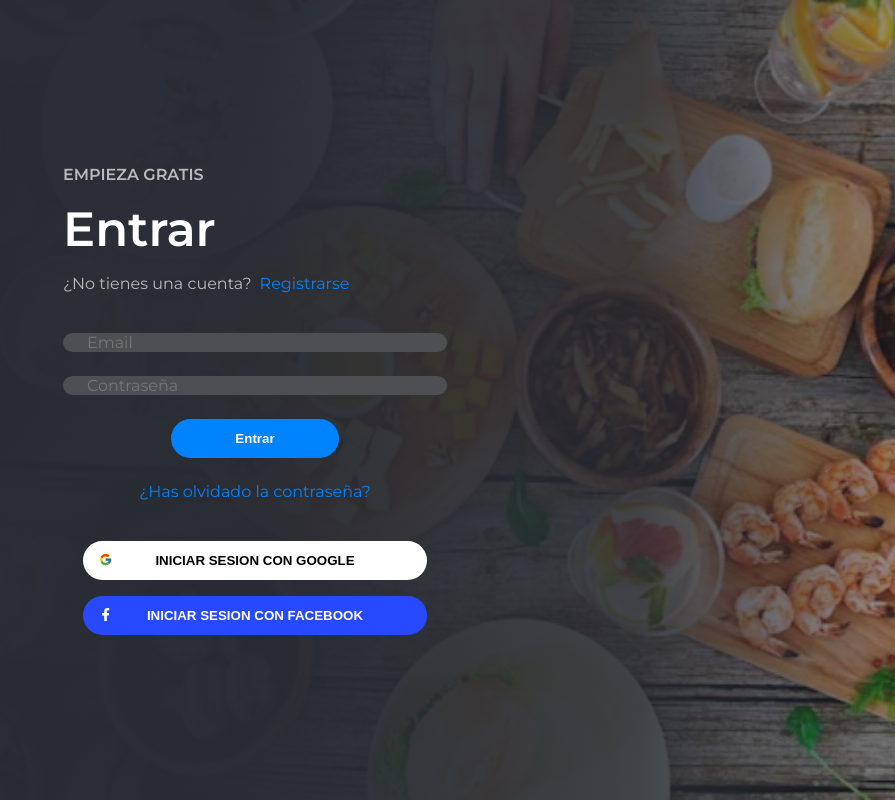
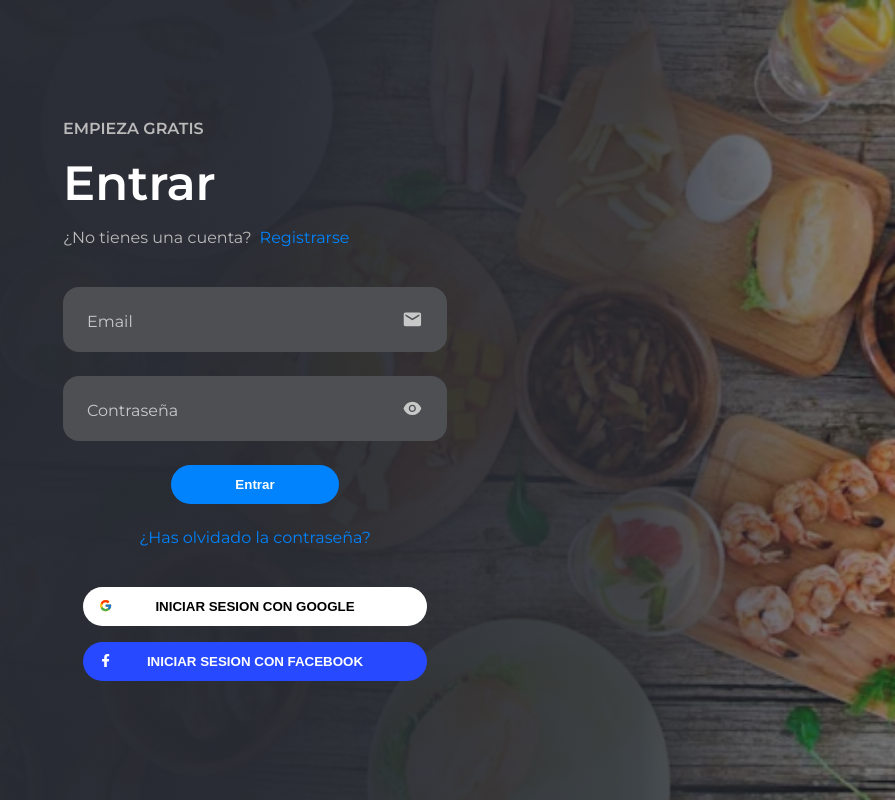
Before and after one commit to guillezdev/titoworlddev, a React (Create React App) app: page / in a window 1280 px wide. Shown: the whole page, without its empty margins (385-1280 px from the left). Built offline with nearby package versions, Linux system fonts and the light colour scheme; the HTML template or start-up script is replaced by a standard one.

Commit message:
Cambios en la estrucutra de LoginPage

```diff
--- a/src/pages/LoginPage/LoginPage.jsx
+++ b/src/pages/LoginPage/LoginPage.jsx
@@ -1,9 +1,15 @@
 /* eslint-disable jsx-a11y/anchor-is-valid */
 import React from 'react';
 import './LoginPage.css';
+
+import { MdEmail } from 'react-icons/md';
+import { AiFillEye, AiFillEyeInvisible } from 'react-icons/ai';
+
 import SocialButtons from '../../components/SocialButtons/SocialButtons';
 
 export default function LoginPage() {
+  const [showPassword, setShowPassword] = React.useState(false);
+
   return (
     <main className="main main--login">
       <section className="texts">
@@ -11,27 +17,36 @@ export default function LoginPage() {
         <h1 className="texts__title">Entrar</h1>
         <p className="texts__subtitle">
           ¿No tienes una cuenta?
-          <a href="#">Registrarse</a>
+          <a href="">Registrarse</a>
         </p>
       </section>
 
       <form className="form">
-        <input
-          className="input"
-          type="email"
-          id="form__email"
-          placeholder="Email"
-        />
-        <input
-          className="input"
-          type="password"
-          id="form__password"
-          placeholder="Contraseña"
-        />
+        <div className="input-group">
+          <input required="required" type="text" id="form__email" />
+          <label>Email</label>
+          <div className="input__icon">
+            <MdEmail />
+          </div>
+        </div>
+
+        <div className="input-group">
+          <input
+            required="required"
+            type={showPassword ? 'text' : 'password'}
+            id="form__password"
+          />
+          <label>Contraseña</label>
+          <div
+            className="input__icon input__icon--password"
+            onClick={() => setShowPassword(!showPassword)}>
+            {showPassword ? <AiFillEyeInvisible /> : <AiFillEye />}
+          </div>
+        </div>
 
         <button className="button">Entrar</button>
 
-        <a href="#">¿Has olvidado la contraseña?</a>
+        <a href="">¿Has olvidado la contraseña?</a>
       </form>
 
       <SocialButtons />
```
